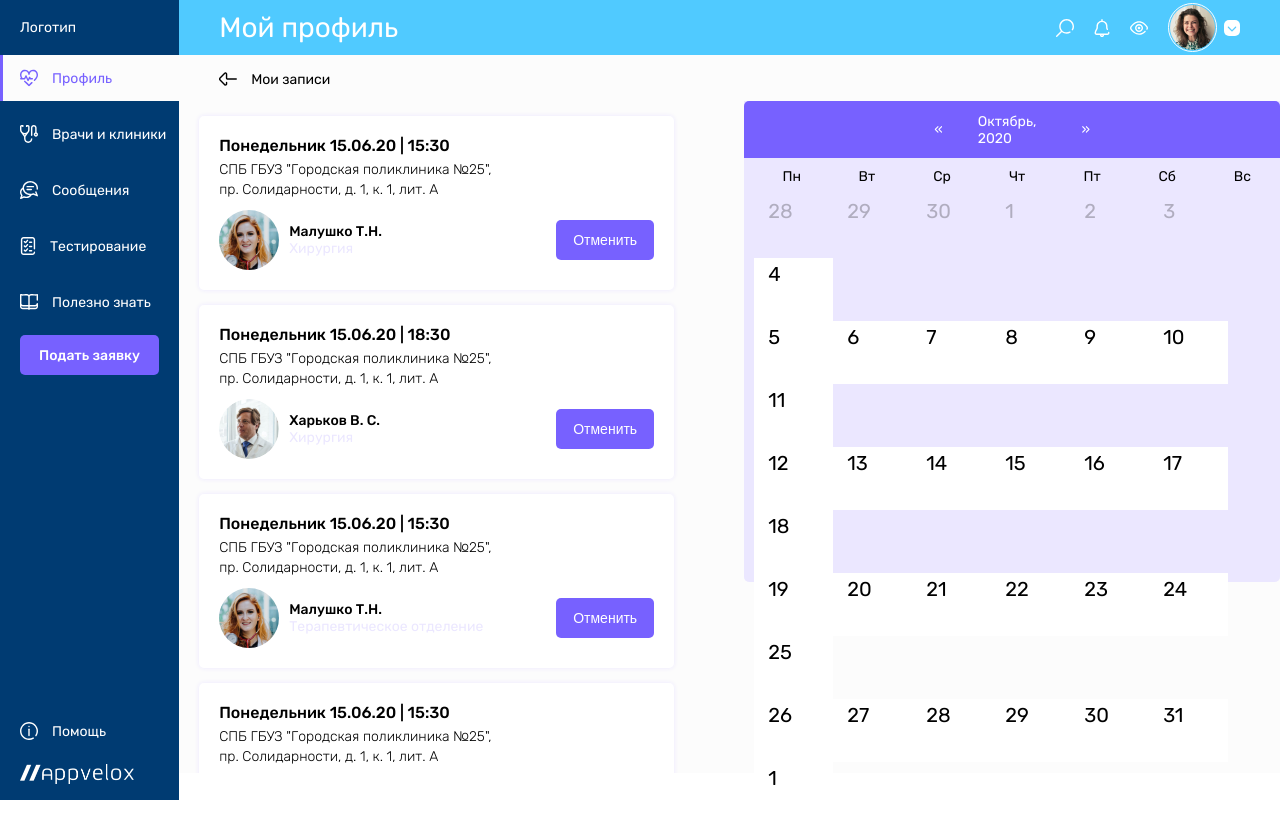
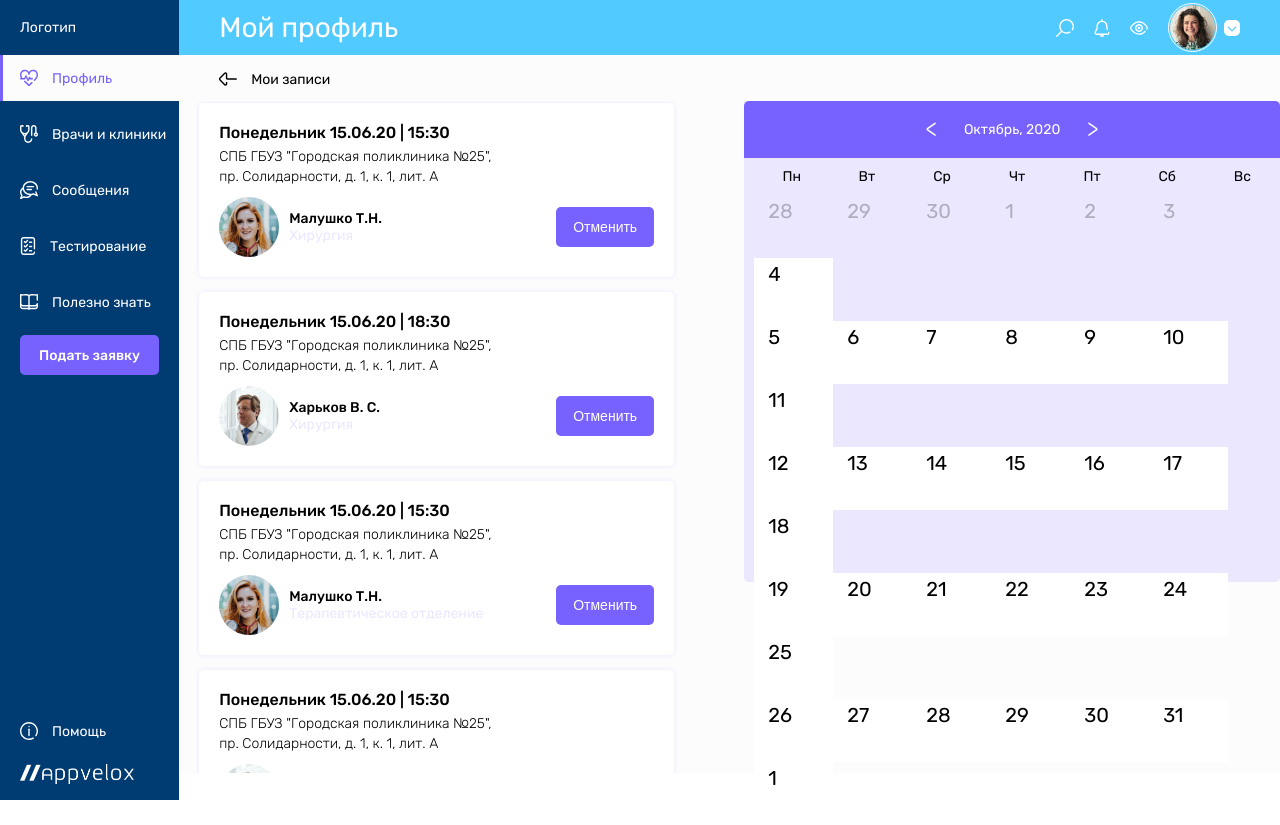
Before and after one commit to ViktorIukhlin/Appvelox, a React (Create React App) app: page /#/profile/myNotes in a window 1280 px wide. Built offline with nearby package versions, Linux system fonts and the light colour scheme; a web font is replaced by a local one.

Commit message:
add json

```diff
--- a/src/components/Profile/Main/Appointment/Appointment.module.css
+++ b/src/components/Profile/Main/Appointment/Appointment.module.css
@@ -2,7 +2,8 @@
   font-size: 16px;
   line-height: 19px;
   padding-left: 40px;
-  padding-top: 15px;
+  padding-top: 14px;
+  padding-bottom: 15px;
 }
 .cardsContainer{
   display: flex;
--- a/src/components/Profile/Main/Appointment/AppointmentCard/AppointmentCard.module.css
+++ b/src/components/Profile/Main/Appointment/AppointmentCard/AppointmentCard.module.css
@@ -2,7 +2,7 @@
   width: 475px;
   height: 174px;
   margin-left: 20px;
-  margin-top: 15px;
+  margin-bottom: 15px;
   background: #FFFFFF;
   box-shadow: 0px 0px 5px #EBE7FF;
   border-radius: 5px;
--- a/src/components/Profile/MyNotes/AppointmentList/AppointmentList.module.css
+++ b/src/components/Profile/MyNotes/AppointmentList/AppointmentList.module.css
@@ -1,4 +1,5 @@
 .container {
+  padding-top: 2px;
   max-height: 84vh;
   min-width: 525px;
   overflow: auto;
--- a/src/components/Profile/MyNotes/Calendar/Calendar.module.css
+++ b/src/components/Profile/MyNotes/Calendar/Calendar.module.css
@@ -19,6 +19,7 @@
   color: white;
   display: flex;
   align-items: center;
+  justify-content: center;
   text-transform: capitalize;
 }
 
@@ -30,15 +31,20 @@
 .calendar .body {
   margin-left: 10px;
 }
+.calendar .current {
+  width: 149px;
+  display: flex;
+  justify-content: center;
+}
 
 .calendar .header .previous {
-  margin-left: 190px;
-  margin-right: 35px;
+  font-size: 25px;
+  font-weight: 1;
 }
 
 .calendar .header .next {
-  margin-left: 35px;
-  margin-right: 190px;
+  font-size: 25px;
+  font-weight: 1;
 }
 
 .calendar .week {
--- a/src/components/Profile/MyNotes/Calendar/header.jsx
+++ b/src/components/Profile/MyNotes/Calendar/header.jsx
@@ -30,13 +30,13 @@ export default function CalendarHeader({value, setValue}){
         {!thisMonth() ? String.fromCharCode(171) : null}
       </div> */}
       <div className={style.previous} onClick={() => setValue(prevMonth())}>
-        {String.fromCharCode(171)}
+        {String.fromCharCode(60)}
       </div>
       <div className={style.current}>
           {currMonthName()} {currYear()}
       </div>
       <div className={style.next} onClick={() => setValue(nextMonth())}>
-        {String.fromCharCode(187)}
+        {String.fromCharCode(62)}
       </div>
     </div>
   )
--- a/src/redux/store.js
+++ b/src/redux/store.js
@@ -7,6 +7,6 @@ let reducers = combineReducers({
 
 let store = createStore(reducers);
 
-window.store = store;
+
 
 export default store;
```
Also changed, not shown: src/redux/jsonStore.json (added, +44 -0 lines).
